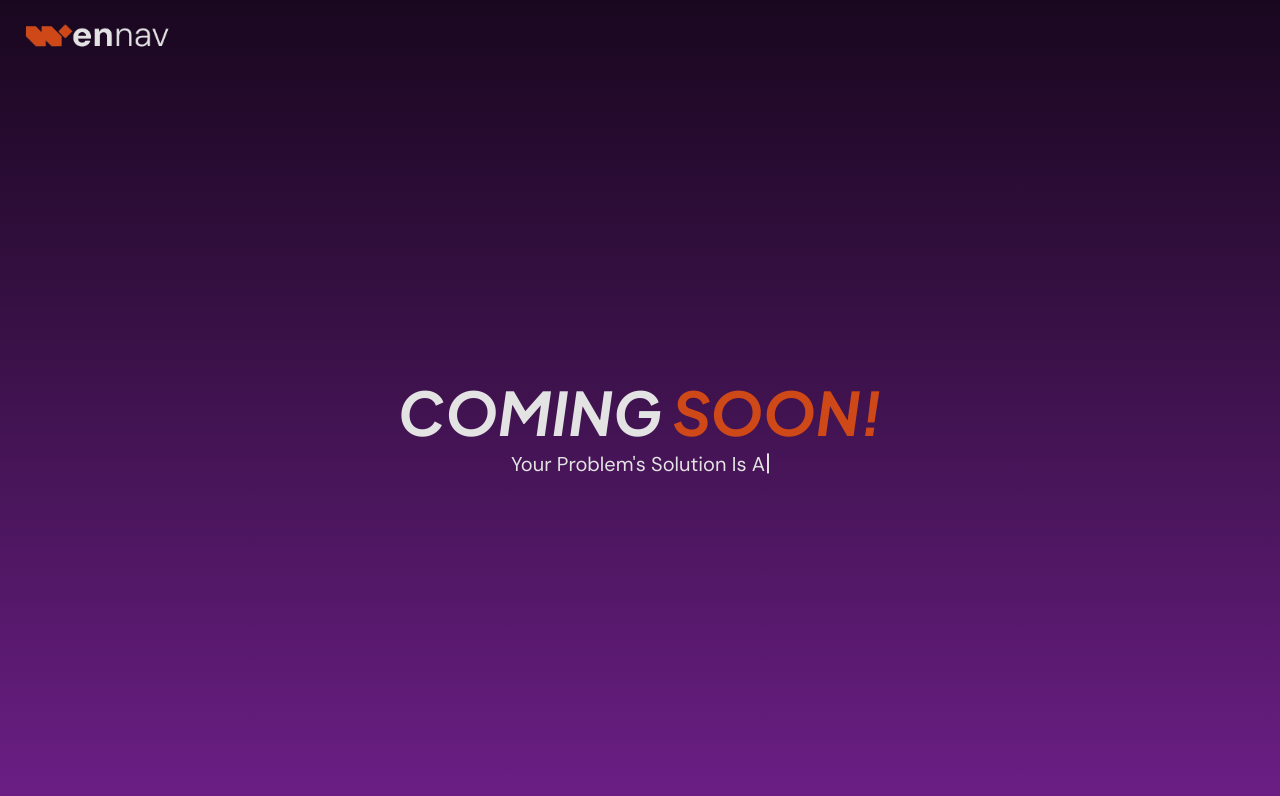
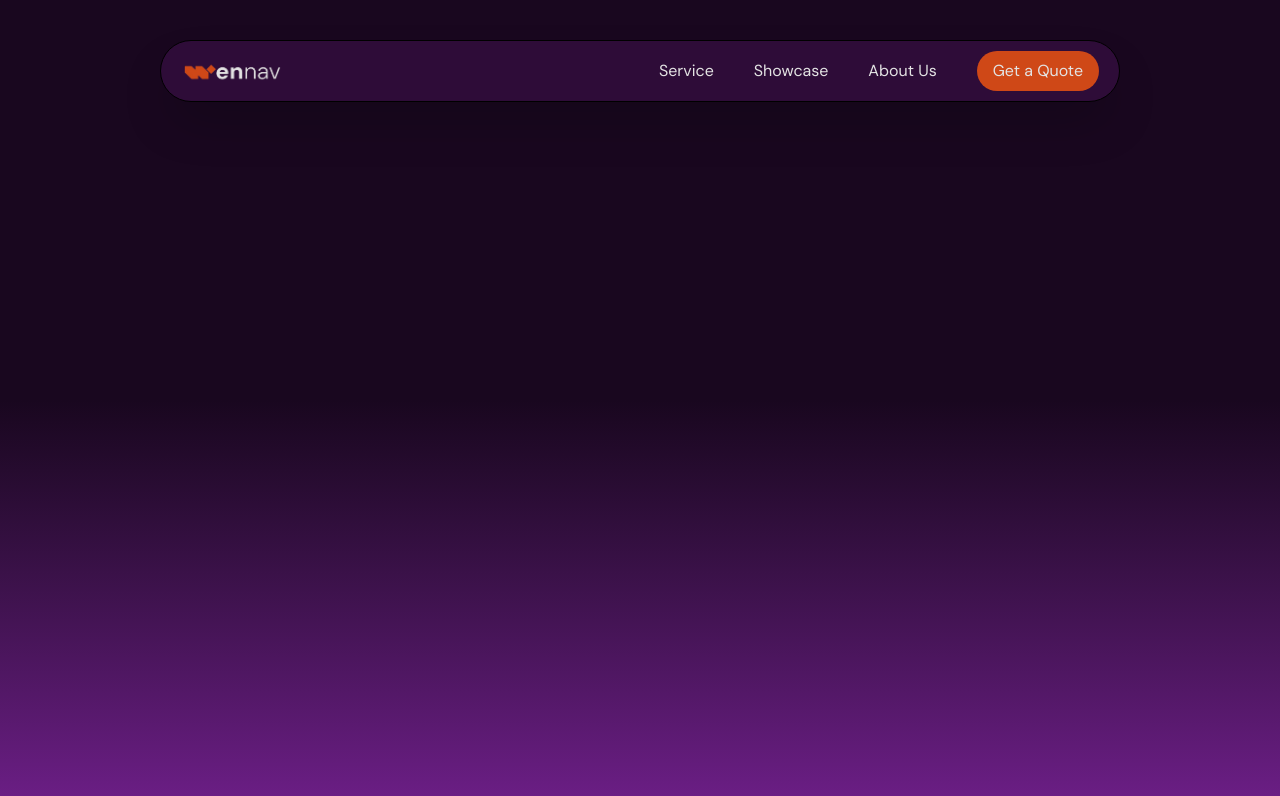
Before and after one commit to wennav-codebase/wennav, a Next.js app: page / in a window 1280 px wide. Shown: the top 796 px of the page. Built offline with nearby package versions, Linux system fonts and the light colour scheme.

Commit message:
things added

```diff
--- a/src/app/globals.css
+++ b/src/app/globals.css
@@ -2,14 +2,19 @@
 @import "tailwindcss";
 :root {
   --primary: #19071F;
+  --primaryLight: #6B1E85;
   --secondary: #E3E3E3;
   --accent: #CF4817;
+  --secondaryLight: #e3e3e399;
+  --borderColor: #5A5A5A;
 }
 
 @theme inline {
   --color-primary: var(--primary);
   --color-secondary: var(--secondary);
   --color-accent: var(--accent);
+  --color-primaryLight: var(--primaryLight);
+  --color-secondaryLight: var(--secondaryLight);
   --font-sans: var(--font-geist-sans);
   --font-mono: var(--font-geist-mono);
   --font-heading: 'Plus Jakarta Sans', sans-serif;
@@ -25,7 +30,12 @@ body {
 
 .hero-bg
 {
- @apply bg-linear-to-b from-primary to-[#6B1E85];
+ @apply bg-linear-to-b from-primary to-primaryLight from-50%;
+}
+
+body
+{
+  @apply font-text
 }
 
 .typewriter {
--- a/src/app/layout.tsx
+++ b/src/app/layout.tsx
@@ -1,6 +1,7 @@
 import type { Metadata } from "next";
 import { Geist, Geist_Mono } from "next/font/google";
 import "./globals.css";
+import Navbar from "@/components/Navbar";
 
 const geistSans = Geist({
   variable: "--font-geist-sans",
@@ -23,7 +24,10 @@ export default function RootLayout({ children }: LayoutProps<"/">) {
       lang="en"
       className={`${geistSans.variable} ${geistMono.variable} h-full antialiased`}
     >
-      <body className="min-h-full flex flex-col">{children}</body>
+      <body className="min-h-full flex flex-col">
+        <Navbar />
+        {children}
+      </body>
     </html>
   );
 }
--- a/src/app/page.tsx
+++ b/src/app/page.tsx
@@ -19,14 +19,7 @@ export default function Home() {
       className="
     hero-bg  flex flex-col items-start justify-between h-screen max-w-screen"
     >
-      <Image
-        src="/logo.png"
-        alt="Logo"
-        width={150}
-        height={100}
-        className="mx-5 mt-2"
-      />
-      <motion.div
+      {/* <motion.div
         initial={{ opacity: 0, y: 20 }}
         animate={{ opacity: 1, y: 0 }}
         transition={{ duration: 0.5 }}
@@ -35,15 +28,12 @@ export default function Home() {
         <h1 className="font-heading text-6xl font-bold italic text-secondary uppercase text-center">
           Coming <span className="text-accent">Soon!</span>
         </h1>
-        {/* <p className="font-text text-secondary text-xl">
-
-        </p> */}
         <Typewriter
           forceMotion
           className="text-secondary font-text text-xl"
           text="Your Problem's Solution Is Almost Here"
         />
-      </motion.div>
+      </motion.div> */}
       <div></div>
     </section>
   );
--- /dev/null
+++ b/src/components/CtaButtons.tsx
@@ -0,0 +1,18 @@
+import React from 'react'
+
+export function CtaPrimary({children}: {children: React.ReactNode}) {
+  return (
+  <button className="relative isolate overflow-hidden bg-accent text-secondary px-4 py-2 rounded-3xl transition-colors duration-300 hover:text-accent before:absolute before:inset-0 before:-z-10 before:translate-y-full before:rounded-[inherit] before:bg-secondary/90 before:transition-transform before:duration-300 before:ease-in-out hover:before:translate-y-0">
+  {children}
+</button>
+  );
+}
+
+export function CtaSecondary({children}: {children: React.ReactNode}) {
+  return (
+    <button
+        className="
+        "
+    >{children}</button>
+  )
+}
--- /dev/null
+++ b/src/components/Navbar.tsx
@@ -0,0 +1,28 @@
+import Image from "next/image";
+import Link from "next/link";
+import { CtaPrimary } from "./CtaButtons";
+
+export default function Navbar() {
+  const pages: { name: string; href: string }[] = [
+    { name: "Service", href: "/#service" },
+    { name: "Showcase", href: "/#showcase" },
+    { name: "About Us", href: "/#about" },
+  ];
+  return (
+    <nav className="flex rounded-full justify-between items-center absolute w-[75%] px-5 py-2.5 bg-[#6B1E85]/25 top-10 left-1/2 -translate-x-1/2 border-[0.5px] border-borderColor/30 shadow-2xl shadow-secondarylight ">
+      {/* Logo */}
+      <div>
+        <Image src="/logo.png" alt="Logo" width={100} height={100} />
+      </div>
+      {/* links */}
+      <div className="flex gap-x-10 items-center">
+        {pages.map((page) => (
+          <Link className="text-secondary hover:underline hover:text-accent transition-all " key={page.name} href={page.href}>
+            {page.name}
+          </Link>
+        ))}
+        <CtaPrimary>Get a Quote</CtaPrimary>
+      </div>
+    </nav>
+  );
+}
```
Also changed, not shown: 1 other file (tests, documents, lock files or other folders).
